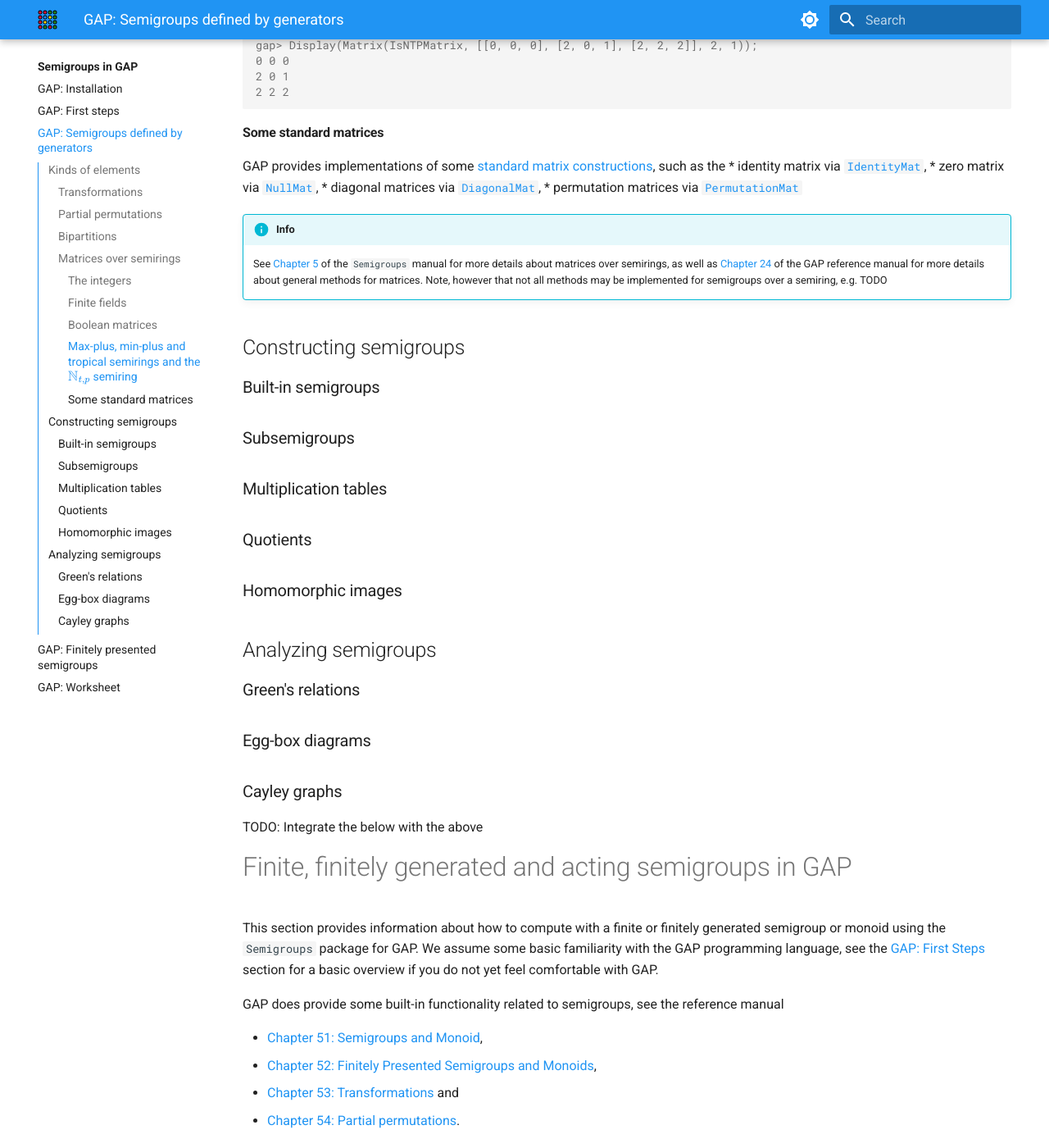
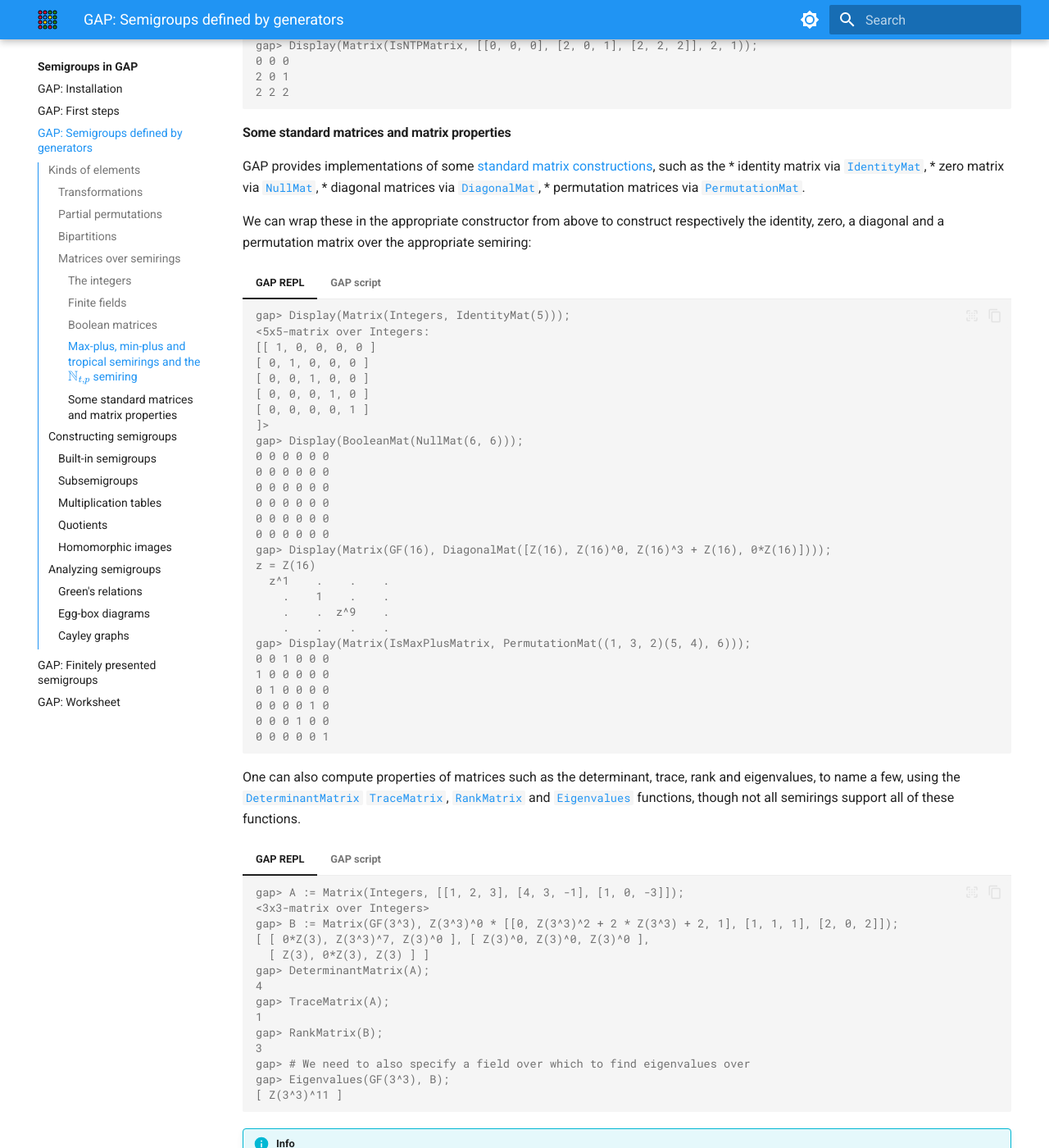
Before and after one commit to libsemigroups/tutorial, an MkDocs documentation site: the page built from docs/gap/generated.md, in a window 1280 px wide and 1400 px high, scrolled down 14248 px. Shown: the whole window at 82% size. Built offline with MkDocs 1.6.1 and Material for MkDocs 9.7.7, drawn with Linux system fonts in a browser that asks for light colours; some of the changed text lies outside the part shown.

Commit message:
GAP: matrices finito, add some stuff on perms too

````diff
--- a/docs/gap/generated.md
+++ b/docs/gap/generated.md
@@ -861,9 +861,7 @@ representing `A` as the second argument.
     gap> B[1][1] in GF(2);
     true
     ```
-    We are currently working to address this problem
-    as part of [Issue #1186](https://github.com/semigroups/Semigroups/issues/1186)
-    on the `Semigroups` issue tracker.
+    This issue will be fixed in a future release of GAP.
 
 #### Boolean matrices
 
@@ -998,15 +996,95 @@ function and specify, respectively,
     Display(Matrix(IsNTPMatrix, [[0, 0, 0], [2, 0, 1], [2, 2, 2]], 2, 1));
     ```
 
-#### Some standard matrices
+#### Some standard matrices and matrix properties
 
 GAP provides implementations of some
 [standard matrix constructions](https://docs.gap-system.org/doc/ref/chap24_mj.html#X823FB2398697B957), such
 as the
-* identity matrix via [`IdentityMat`](),
-* zero matrix via [`NullMat`](),
-* diagonal matrices via [`DiagonalMat`](),
-* permutation matrices via [`PermutationMat`]()
+* identity matrix via [`IdentityMat`](https://docs.gap-system.org/doc/ref/chap24_mj.html#X7DB902CE848D1524),
+* zero matrix via [`NullMat`](https://docs.gap-system.org/doc/ref/chap24_mj.html#X86D343A77D9B3D4D),
+* diagonal matrices via [`DiagonalMat`](https://docs.gap-system.org/doc/ref/chap24_mj.html#X81042E7A7F247ADE),
+* permutation matrices via [`PermutationMat`](https://docs.gap-system.org/doc/ref/chap24_mj.html#X806C62A67A7D5379).
+
+We can wrap these in the appropriate constructor from above to construct respectively
+the identity, zero, a diagonal and a permutation matrix over the
+appropriate semiring:
+
+=== "GAP REPL"
+    ```gap-repl
+    gap> Display(Matrix(Integers, IdentityMat(5)));
+    <5x5-matrix over Integers:
+    [[ 1, 0, 0, 0, 0 ]
+    [ 0, 1, 0, 0, 0 ]
+    [ 0, 0, 1, 0, 0 ]
+    [ 0, 0, 0, 1, 0 ]
+    [ 0, 0, 0, 0, 1 ]
+    ]>
+    gap> Display(BooleanMat(NullMat(6, 6)));
+    0 0 0 0 0 0
+    0 0 0 0 0 0
+    0 0 0 0 0 0
+    0 0 0 0 0 0
+    0 0 0 0 0 0
+    0 0 0 0 0 0
+    gap> Display(Matrix(GF(16), DiagonalMat([Z(16), Z(16)^0, Z(16)^3 + Z(16), 0*Z(16)])));
+    z = Z(16)
+      z^1    .    .    .
+        .    1    .    .
+        .    .  z^9    .
+        .    .    .    .
+    gap> Display(Matrix(IsMaxPlusMatrix, PermutationMat((1, 3, 2)(5, 4), 6)));
+    0 0 1 0 0 0
+    1 0 0 0 0 0
+    0 1 0 0 0 0
+    0 0 0 0 1 0
+    0 0 0 1 0 0
+    0 0 0 0 0 1
+    ```
+=== "GAP script"
+    ```gap
+    Display(Matrix(Integers, IdentityMat(5)));
+    Display(BooleanMat(NullMat(6, 6)));
+    Display(Matrix(GF(16), DiagonalMat([Z(16), Z(16)^0, Z(16)^3 + Z(16), 0*Z(16)])));
+    Display(Matrix(IsMaxPlusMatrix, PermutationMat((1, 3, 2)(5, 4), 6)));
+    ```
+
+One can also compute properties of matrices such as the determinant, trace, rank
+and eigenvalues, to name a few,
+using the
+[`DeterminantMatrix`](https://docs.gap-system.org/doc/ref/chap24_mj.html#X8488D69A7ADDB4E2)
+[`TraceMatrix`](https://docs.gap-system.org/doc/ref/chap24_mj.html#X784EC2777C06AFE4),
+[`RankMatrix`](https://docs.gap-system.org/doc/ref/chap24_mj.html#X7A995A74838950E6) and
+[`Eigenvalues`](https://docs.gap-system.org/doc/ref/chap24_mj.html#X8413C6FB7CEE9D59)
+functions, though not all semirings support all of these functions.
+
+=== "GAP REPL"
+    ```gap-repl
+    gap> A := Matrix(Integers, [[1, 2, 3], [4, 3, -1], [1, 0, -3]]);
+    <3x3-matrix over Integers>
+    gap> B := Matrix(GF(3^3), Z(3^3)^0 * [[0, Z(3^3)^2 + 2 * Z(3^3) + 2, 1], [1, 1, 1], [2, 0, 2]]);
+    [ [ 0*Z(3), Z(3^3)^7, Z(3)^0 ], [ Z(3)^0, Z(3)^0, Z(3)^0 ],
+      [ Z(3), 0*Z(3), Z(3) ] ]
+    gap> DeterminantMatrix(A);
+    4
+    gap> TraceMatrix(A);
+    1
+    gap> RankMatrix(B);
+    3
+    gap> # We need to also specify a field over which to find eigenvalues over
+    gap> Eigenvalues(GF(3^3), B);
+    [ Z(3^3)^11 ]
+    ```
+=== "GAP script"
+    ```gap
+    A := Matrix(Integers, [[1, 2, 3], [4, 3, -1], [1, 0, -3]]);
+    B := Matrix(GF(3^3), Z(3^3)^0 * [[0, Z(3^3)^2 + 2 * Z(3^3) + 2, 1], [1, 1, 1], [2, 0, 2]]);
+    DeterminantMatrix(A);
+    TraceMatrix(A);
+    RankMatrix(B);
+    # We need to also specify a field over which to find eigenvalues over
+    Eigenvalues(GF(3^3), B);
+    ```
 
 !!! info
     See [Chapter 5](https://semigroups.github.io/Semigroups/doc/chap5_mj.html)
@@ -1014,7 +1092,7 @@ as the
     as well as [Chapter 24](https://docs.gap-system.org/doc/ref/chap24_mj.html#X812CCAB278643A59)
     of the GAP reference manual for more details about general methods for
     matrices. Note, however that not all methods may be implemented for
-    semigroups over a semiring, e.g. TODO
+    semigroups over a semiring.
 
 ## Constructing semigroups
 
````
Also changed, not shown: other parts of docs/gap/generated.md (+1 -1 lines), docs/gap/first-steps.md (+22 -3 lines).
